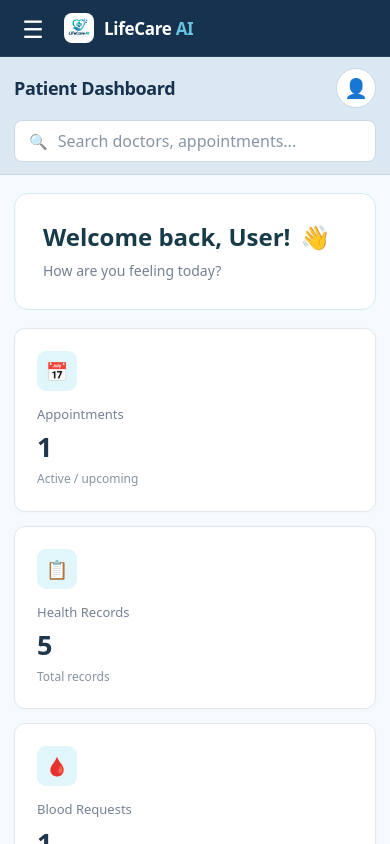
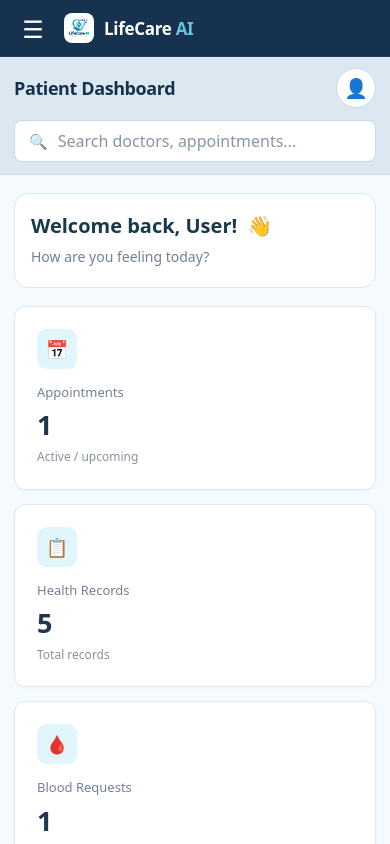
Before and after one commit to Diyamalik1536/LifeCare-AI, a React (Vite) app in the folder Patient/: page / in a window 390 px wide. Shown: the top 844 px of the page. Built offline with nearby package versions, Linux system fonts and the light colour scheme.

Commit message:
Update Welcome.css for layout improvements
Adjusted gap and added flex-wrap for better layout responsiveness.

```diff
--- a/Patient/src/dashboard/Welcome.css
+++ b/Patient/src/dashboard/Welcome.css
@@ -16,7 +16,8 @@
 
   display: flex;
   align-items: center;
-  gap: 10px;
+  flex-wrap: wrap;
+  gap: 6px 10px;
 }
 
 .welcome-card p {
@@ -60,3 +61,13 @@
     transform: rotate(0deg);
   }
 }
+
+@media (max-width: 600px) {
+  .welcome-card {
+    padding: 18px 16px;
+  }
+
+  .welcome-card h2 {
+    font-size: 20px;
+  }
+}
```
